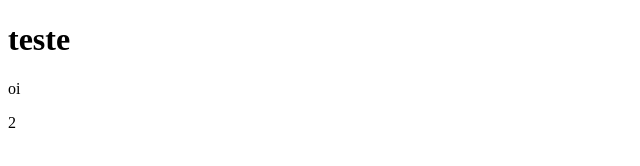
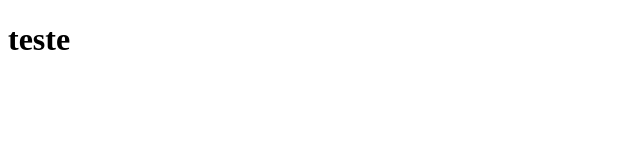
Before and after one commit to Lauro-Santos/CatLove-landing-Page, a plain HTML site: page index.html in a window 1280 px wide. Shown: the full height of the page, 0-640 px from the left. Drawn offline with Linux system fonts and the light colour scheme.

Commit message:
Update index.html

```diff
--- a/index.html
+++ b/index.html
@@ -8,7 +8,5 @@
     </head>
     <body>
         <h1>teste</h1>
-        <p>oi</p>
-        <p>2</p>
     </body>
 </html>
```
